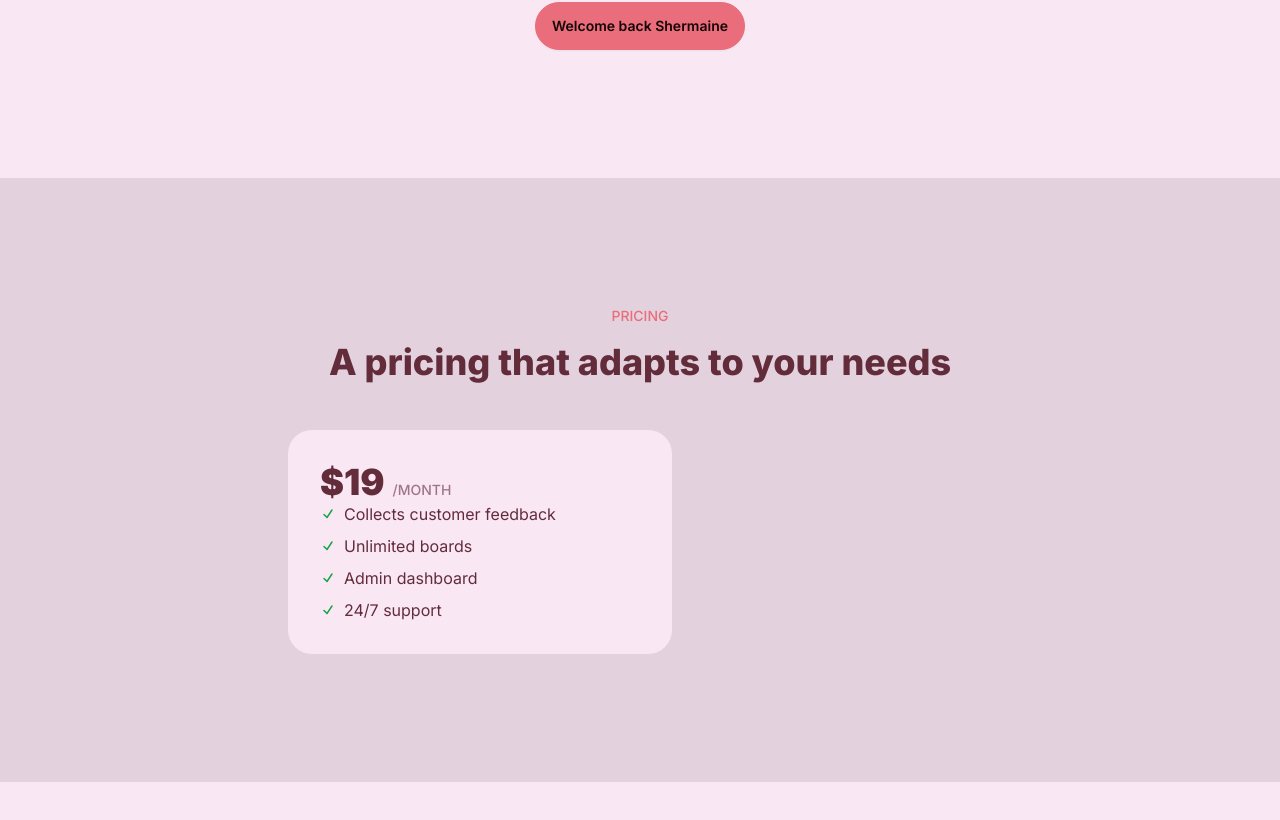
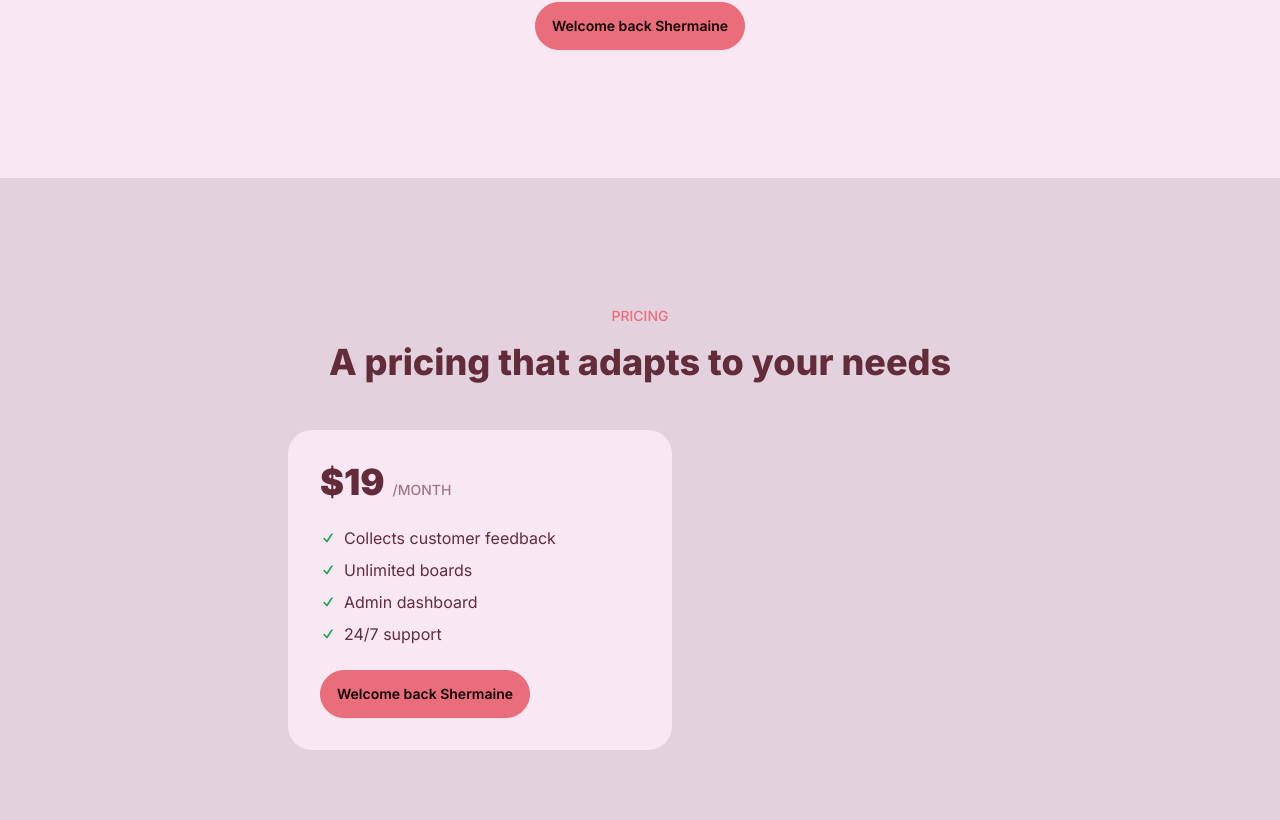
Before and after one commit to Mayst0731/yields, a Next.js app: page / in a window 1280 px wide. Shown: the part 406-1226 px from the top of the page. Before the commit the page ends 1188 px from the top, so only its background shows below. Built offline with nearby package versions, Linux system fonts and the light colour scheme.

Commit message:
Separate items a bit in a div with space-y-number

```diff
--- a/app/page.js
+++ b/app/page.js
@@ -39,7 +39,7 @@ export default function Home() {
             A pricing that adapts to your needs
           </h2>
 
-          <div className="p-8 bg-base-100 w-96 rounded-3xl max-auto">
+          <div className="p-8 bg-base-100 w-96 rounded-3xl max-auto space-y-6">
             <div className="flex gap-2 items-baseline">
               <div className="text-4xl font-black">$19</div>
               <div className="uppercase text-sm font-medium opacity-60">/month</div>
@@ -68,6 +68,8 @@ export default function Home() {
                 </svg>
                 24/7 support</li>
             </ul>
+            <ButtonLogin isLoggedin={isLoggedin} name = {name}/>
+
           </div>
         </div>
       </section>
```
